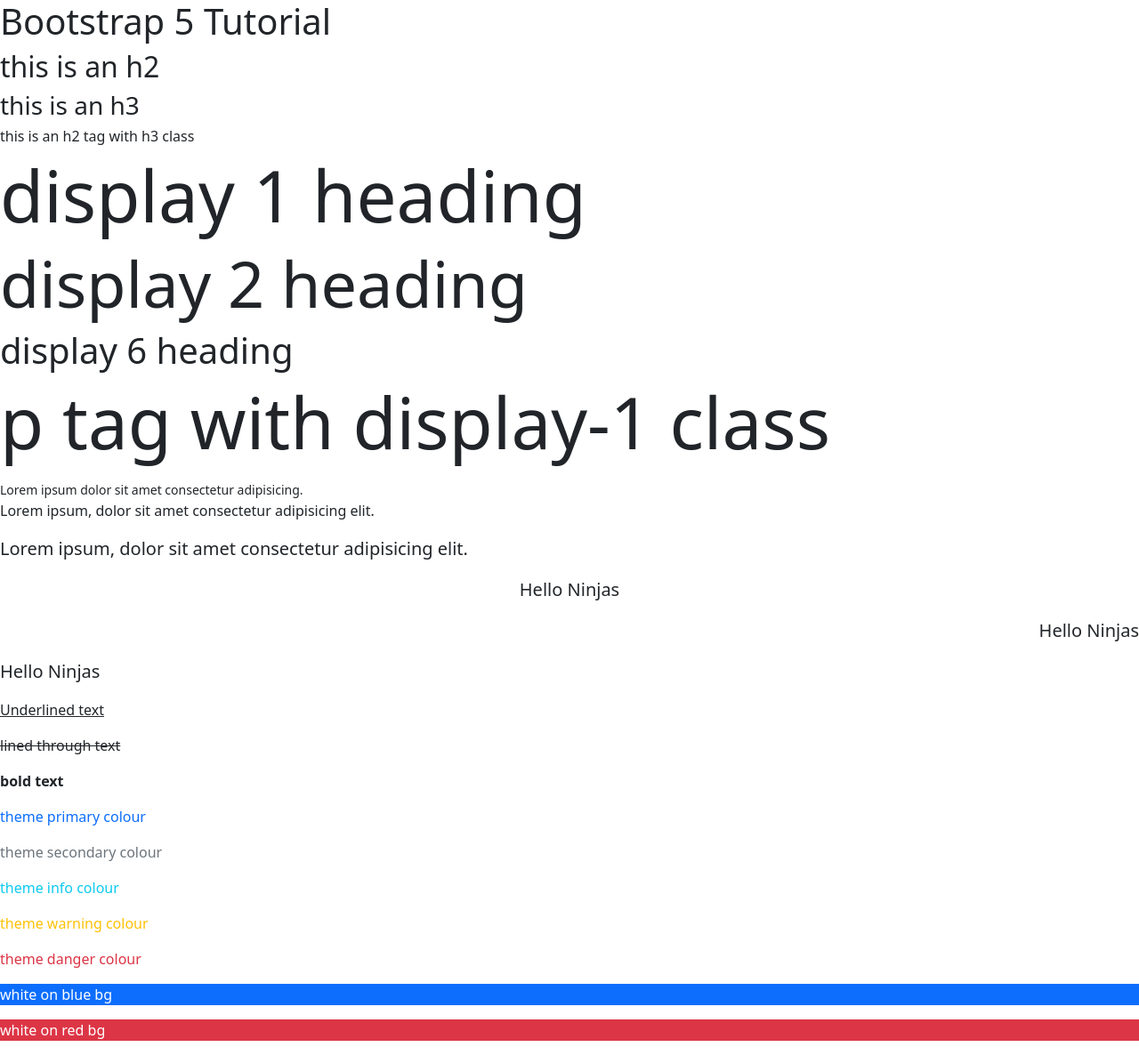
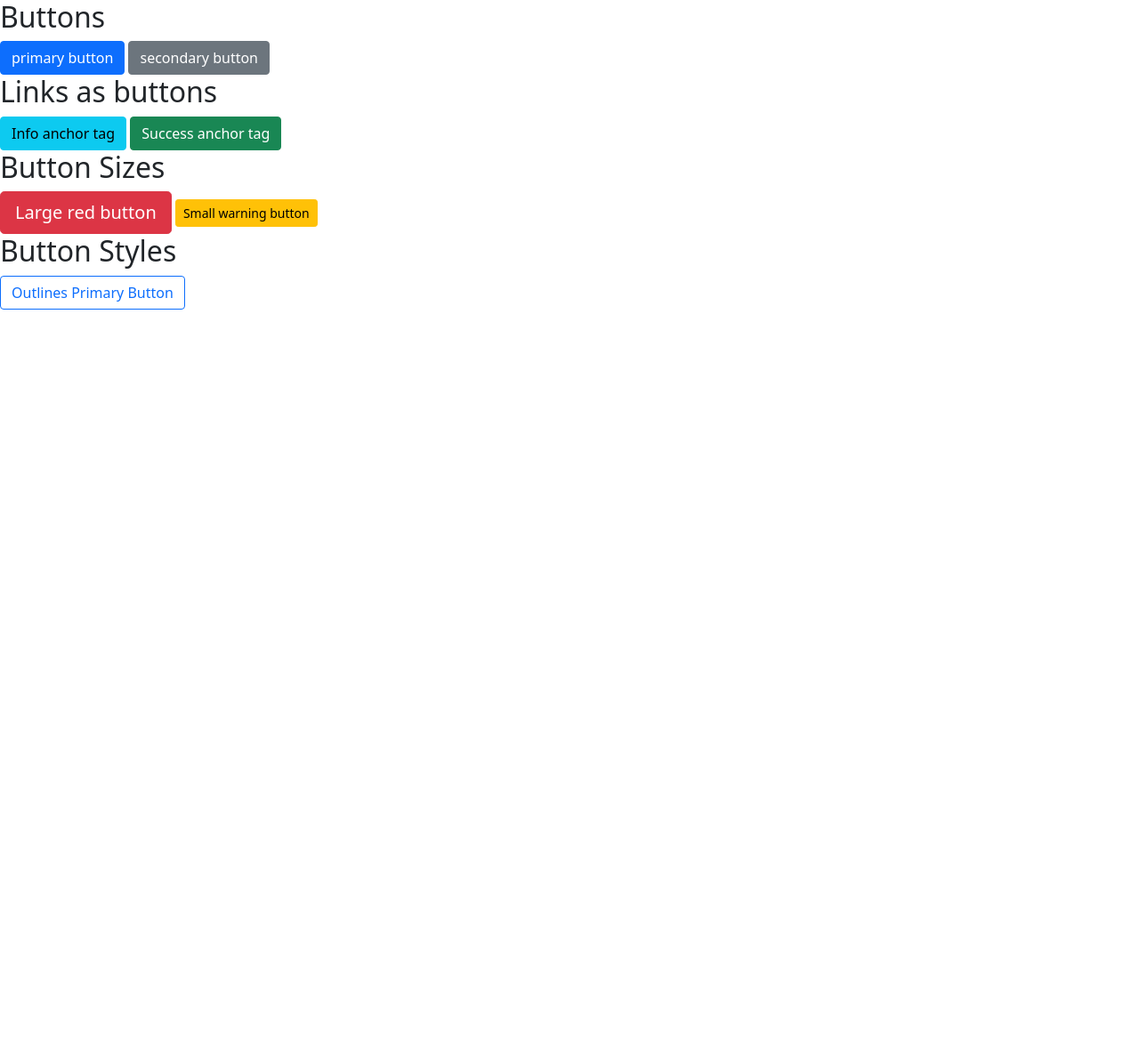
Before and after one commit to Xfarouq/Bootstrap-Toturial, a plain HTML site: page index.html in a window 1280 px wide. Shown: the whole page at 89% size. After the commit the page ends 800 px from the top, so only its background shows below. Drawn offline with nearby package versions, Linux system fonts and the light colour scheme.

Commit message:
Lesson 2

```diff
--- a/index.html
+++ b/index.html
@@ -9,48 +9,30 @@
     <title>Bootstrap Toturial</title>
 </head>
 <body>
-    <!-- Heading Tags -->
-    <h1>Bootstrap 5 Tutorial</h1>
-    <h2>this is an h2</h2>
-    <h3>this is an h3</h3>
-    <h2 class="h6">this is an h2 tag with h3 class</h2>
+    <!-- basic buttons -->
+     <h2>Buttons</h2>
+
+     <button class="btn btn-primary">primary button</button>
+     <button class="btn btn-secondary">secondary button</button>
 
 
-
-    <!-- display headings -->
-     <h1 class="display-1">display 1 heading</h1>
-     <h1 class="display-2">display 2 heading</h1>
-     <h1 class="display-6">display 6 heading</h1>
-     <p class="display-1">p tag with display-1 class</p>
+    <!-- anchor tags as buttons -->
+     <h2>Links as buttons</h2>
+     <a href="#" class="btn btn-info">Info anchor tag</a>
+     <a href="#" class="btn btn-success">Success anchor tag</a>
 
 
-
-     <!-- lead text & alignment -->
-      <small>Lorem ipsum dolor sit amet consectetur adipisicing.</small>
-      <p>Lorem ipsum, dolor sit amet consectetur adipisicing elit.</p>
-      <p class="lead">Lorem ipsum, dolor sit amet consectetur adipisicing elit.</p>
-      <p class="lead text-center">Hello Ninjas</p>
-      <p class="lead text-end">Hello Ninjas</p>
-      <p class="lead text-start">Hello Ninjas</p>
+     <!-- button sizes -->
+      <h2>Button Sizes</h2>
+     <button class="btn btn-lg btn-danger">Large red button</button>
+     <button class="btn btn-sm btn-warning">Small warning button</button>
 
 
-    <!-- text decoration & font weight -->
-     <p class="text-decoration-underline">Underlined text</p>
-     <p class="text-decoration-line-through">lined through text</p>
-     <p class="fw-bold">bold text</p>
+    <!-- Outlined buttons -->
+     <h2>Button Styles</h2>
+     <button class="btn btn-outline-primary">Outlines Primary Button</button>
 
 
-    <!-- text colours -->
-     <p class="text-primary">theme primary colour</p>
-     <p class="text-secondary">theme secondary colour</p>
-     <p class="text-info">theme info colour</p>
-     <p class="text-warning">theme warning colour</p>
-     <p class="text-danger">theme danger colour</p>
-
-
-    <!-- background colours -->
-     <p class="text-white bg-primary">white on blue bg</p>
-     <p class="text-white bg-danger">white on red bg</p>
 
 
 
```
